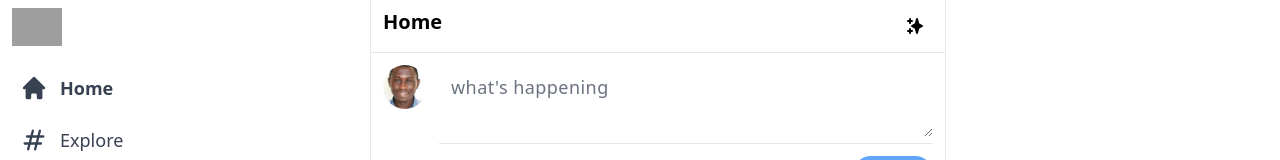
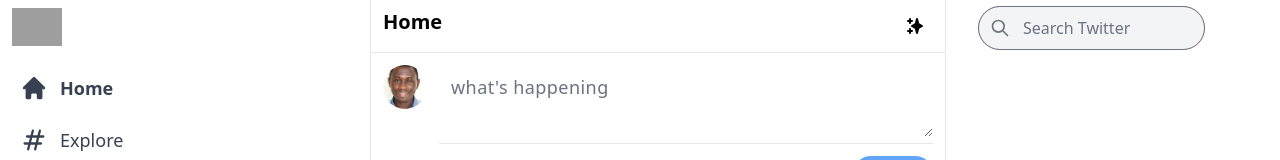
Before and after one commit to Stephen-Afari/twitter1, a Next.js app: page / in a window 1280 px wide. Shown: the top 160 px of the page. Built offline with nearby package versions, Linux system fonts and the light colour scheme; grey boxes are pictures that could not be loaded.

Commit message:
create widget component and the search bar

```diff
--- /dev/null
+++ b/components/Widgets.js
@@ -0,0 +1,18 @@
+import { SearchIcon } from "@heroicons/react/outline";
+
+export default function Widgets() {
+  return (
+    <div className="xl:w-[600px] hidden lg:inline ml-8 space-y-5">
+      <div className="width-[90%] xl:w-[75%] sticky top-0 bg-white py-1.5 z-50">
+        <div className="flex items-center p-3 rounded-full bg-red-300 relative">
+          <SearchIcon className="h-5 z-50 text-gray-500" />
+          <input
+            className="absolute inset-0 rounded-full pl-11 border-gray-500 text-gray-700 focus:shadow-lg focus:bg-white bg-gray-100"
+            type="text"
+            placeholder="Search Twitter"
+          />
+        </div>
+      </div>
+    </div>
+  );
+}
--- a/src/pages/index.js
+++ b/src/pages/index.js
@@ -2,6 +2,7 @@
 import { Inter } from "@next/font/google";
 import Sidebar from "components/sidebar";
 import Feed from "components/feed";
+import Widgets from "components/Widgets";
 
 const inter = Inter({ subsets: ["latin"] });
 
@@ -23,7 +24,7 @@
         {/* Feed */}
         <Feed />
         {/* Widgets */}
-
+        <Widgets />
         {/* Modal */}
       </main>
     </div>
```
